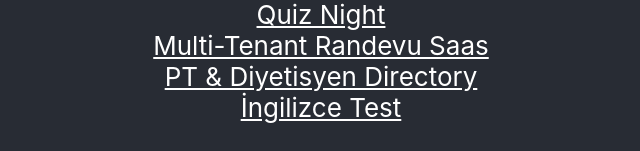
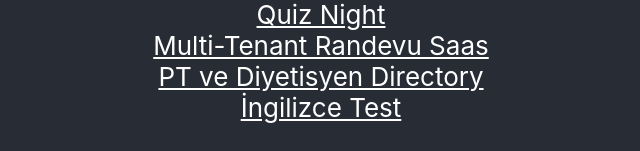
Before and after one commit to ErginTIRAVOGLU/tiravoglu_com, a React (Create React App) app: page / in a window 1280 px wide. Shown: the part 601-752 px from the top of the page, without its empty margins (319-959 px from the left). Built offline with nearby package versions, Linux system fonts and the light colour scheme.

Commit message:
Update App.js

```diff
--- a/src/App.js
+++ b/src/App.js
@@ -19,7 +19,7 @@ function App() {
           <li><a href="https://lovastream.vercel.app/" target="_blank">Stream Tips</a></li>
           <li><a href="https://lova-quiznight.vercel.app/" target="_blank">Quiz Night</a></li>
           <li><a href="https://appointa-booking.lovable.app" target="_blank">Multi-Tenant Randevu Saas</a></li>
-          <li><a href="https://optimum-form-guide.lovable.app" target="_blank">PT & Diyetisyen Directory</a></li>
+          <li><a href="https://optimum-form-guide.lovable.app" target="_blank">PT ve Diyetisyen Directory</a></li>
           <li><a href="https://english-box.lovable.app" target="_blank">İngilizce Test</a></li>
         </ul>
       </header>
```
